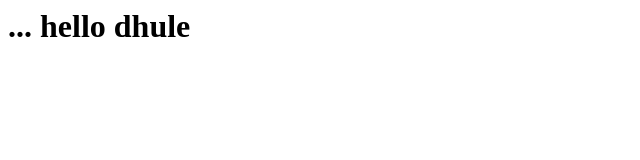
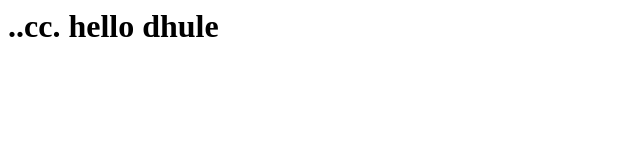
Before and after one commit to giteshp2005-p/itiss, a plain HTML site: page index.html in a window 1280 px wide. Shown: the whole page, without its empty margins (0-640 px from the left). Drawn offline with Linux system fonts and the light colour scheme.

Commit message:
third commit

```diff
--- a/index.html
+++ b/index.html
@@ -1 +1 @@
-<h1>... hello dhule</h1>
+<h1>..cc. hello dhule</h1>
```
